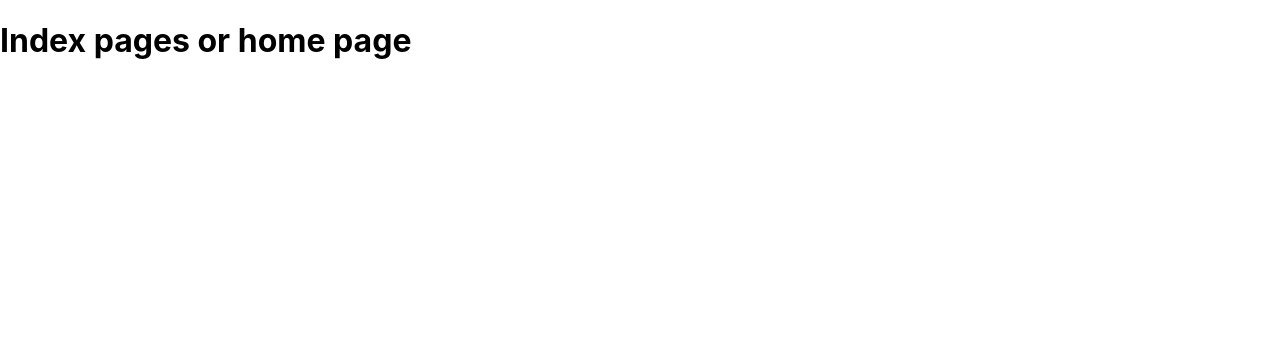
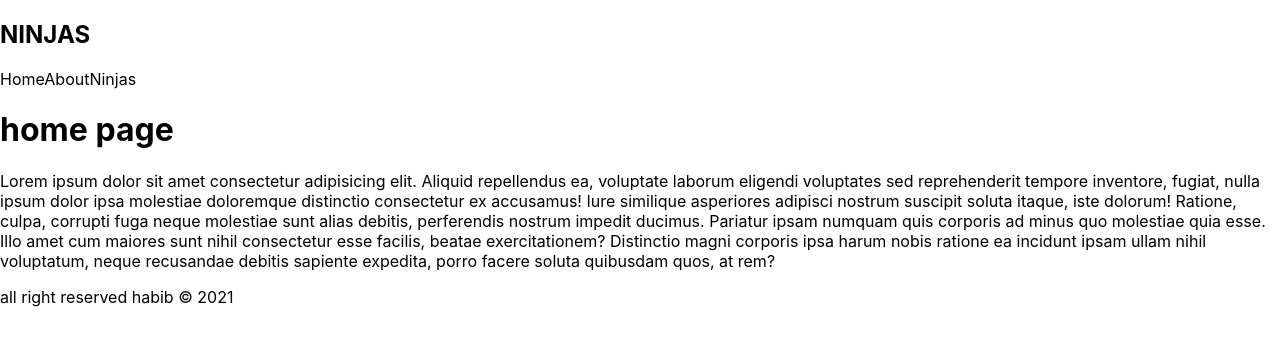
Before and after one commit to habib610/next-js-project, a Next.js app: page / in a window 1280 px wide. Shown: the top 346 px of the page. Built offline with nearby package versions, Linux system fonts and the light colour scheme.

Commit message:
components

```diff
--- /dev/null
+++ b/components/Footer.js
@@ -0,0 +1,11 @@
+import React from 'react';
+
+const Footer = () => {
+    return (
+        <div>
+            <p>all right reserved habib &copy; 2021</p>
+        </div>
+    );
+};
+
+export default Footer;
--- /dev/null
+++ b/components/Header.js
@@ -0,0 +1,16 @@
+import React from 'react';
+
+const Header = () => {
+    return (
+        <nav>
+            <div>
+                <h1>NINJAS</h1>
+            </div>
+            <a >Home</a>
+            <a >About</a>
+            <a >Ninjas</a>
+        </nav>
+    );
+};
+
+export default Header;
--- a/pages/index.js
+++ b/pages/index.js
@@ -1,10 +1,16 @@
 import Head from 'next/head'
+import Footer from '../components/Footer'
+import Header from '../components/Header'
 import styles from '../styles/Home.module.css'
 
 export default function Home() {
   return (
     <div>
-      <h1>Index pages or home page</h1>
+      <Header />
+      <h1>home page</h1>
+
+      <p>Lorem ipsum dolor sit amet consectetur adipisicing elit. Aliquid repellendus ea, voluptate laborum eligendi voluptates sed reprehenderit tempore inventore, fugiat, nulla ipsum dolor ipsa molestiae doloremque distinctio consectetur ex accusamus! Iure similique asperiores adipisci nostrum suscipit soluta itaque, iste dolorum! Ratione, culpa, corrupti fuga neque molestiae sunt alias debitis, perferendis nostrum impedit ducimus. Pariatur ipsam numquam quis corporis ad minus quo molestiae quia esse. Illo amet cum maiores sunt nihil consectetur esse facilis, beatae exercitationem? Distinctio magni corporis ipsa harum nobis ratione ea incidunt ipsam ullam nihil voluptatum, neque recusandae debitis sapiente expedita, porro facere soluta quibusdam quos, at rem?</p>
+      <Footer />
     </div>
   )
 }
```
